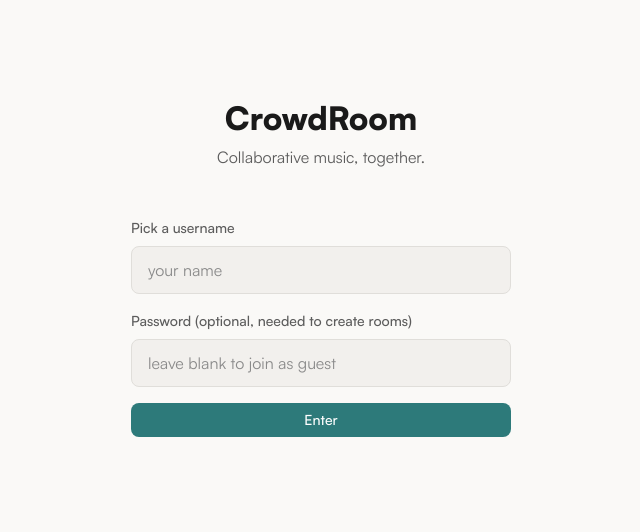
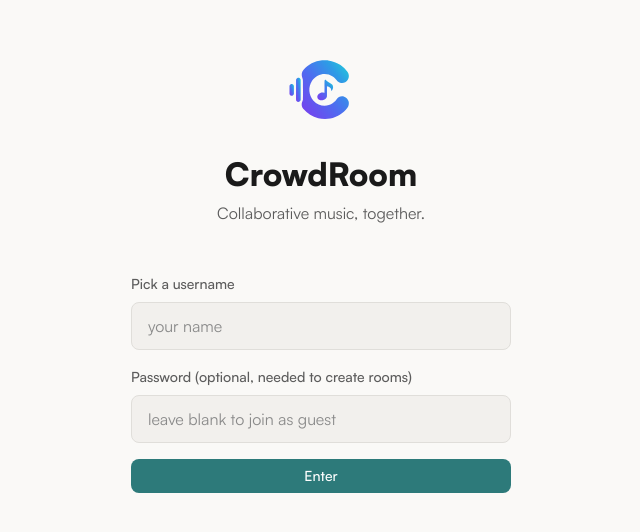
Before and after one commit to jaherhum/crowdroom, a Vue app in the folder frontend/: page /login in a window 1280 px wide. Shown: the part 132-664 px from the top of the page, without its empty margins (319-959 px from the left). Built offline with nearby package versions, Linux system fonts and the light colour scheme; no server answers.

Commit message:
feat(frontend): add brand logo and favicon
- Add vectorized CrowdRoom logo (src/assets/logo.svg)
- Add gradient favicon on rounded background (public/favicon.svg) and link in index.html
- Show logo on login/register page header

```diff
--- a/frontend/index.html
+++ b/frontend/index.html
@@ -3,6 +3,7 @@
 <head>
   <meta charset="UTF-8">
   <meta name="viewport" content="width=device-width, initial-scale=1.0">
+  <link rel="icon" type="image/svg+xml" href="/favicon.svg" />
   <title>CrowdRoom</title>
 </head>
 <body>
--- a/frontend/src/assets/css/pages/login.css
+++ b/frontend/src/assets/css/pages/login.css
@@ -12,6 +12,13 @@
 .login-header {
   text-align: center;
   margin-bottom: var(--space-8);
+}
+
+.login-logo {
+  display: block;
+  width: 96px;
+  height: 96px;
+  margin: 0 auto var(--space-4);
 }
 
 .login-header p {
--- a/frontend/src/pages/LoginPage.vue
+++ b/frontend/src/pages/LoginPage.vue
@@ -2,6 +2,7 @@
   <main class="page login-page">
     <div class="login-container">
       <header class="login-header">
+        <img :src="logoUrl" alt="CrowdRoom" class="login-logo" />
         <h1>CrowdRoom</h1>
         <p class="text-secondary">Collaborative music, together.</p>
       </header>
@@ -119,6 +120,7 @@ import { useRouter } from 'vue-router';
 import { apiGet, apiPost } from '../composables/useApi.js';
 import { useAuth } from '../composables/useAuth.js';
 import ThemeToggle from '../components/ThemeToggle.vue';
+import logoUrl from '../assets/logo.svg';
 
 const router = useRouter();
 const { fetchMe } = useAuth();
```
Also changed, not shown: frontend/public/favicon.svg (added), frontend/src/assets/logo.svg (added).
